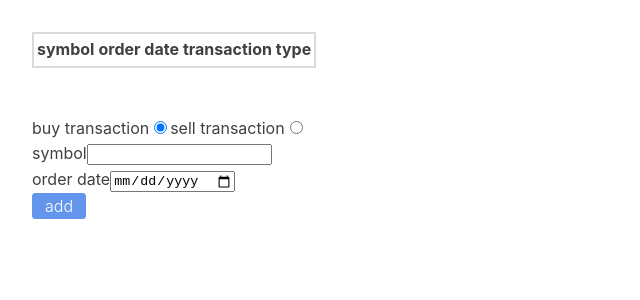
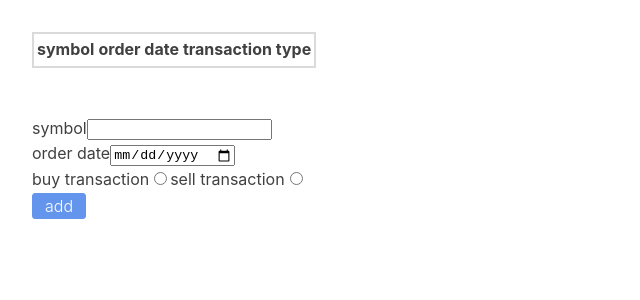
Before and after one commit to PhilipNgPack/trade-timer, a React (Create React App) app: page / in a window 1280 px wide. Shown: the top 300 px of the page, without its empty margins (0-640 px from the left). Built offline with nearby package versions, Linux system fonts and the light colour scheme.

Commit message:
add types to functions used in Table

```diff
--- a/src/Form.tsx
+++ b/src/Form.tsx
@@ -1,7 +1,5 @@
 import React, { Component } from "react";
-import type { TransactionType, Trade } from "./types";
-
-// any, any --> Props, State
+import type { Trade } from "./types";
 
 interface Props {
   handleAdd: any;
@@ -9,9 +7,10 @@ interface Props {
 
 class Form extends Component<Props> {
   emptyFormData = {
+    id: 0,
     symbol: "",
     orderDate: "",
-    transactionType: "bought",
+    transactionType: "buy",
   };
 
   state = this.emptyFormData;
@@ -21,7 +20,7 @@ class Form extends Component<Props> {
 
     this.setState({
       [name]: value,
-      transactionType: value == "buy" ? "bought" : "sold",
+      transactionType: value == "sell" ? "sold" : "bought",
     });
   };
 
@@ -35,27 +34,6 @@ class Form extends Component<Props> {
 
     return (
       <form>
-        <div className="transactionType">
-          <label htmlFor={"buy"}>buy transaction</label>
-          <input
-            type={"radio"}
-            id={"buy"}
-            name={"transactionType"}
-            value={"buy"}
-            checked={this.state.transactionType === "bought"}
-            onChange={this.handleChange}
-          />
-          <label htmlFor={"sell"}>sell transaction</label>
-          <input
-            type={"radio"}
-            id={"sell"}
-            name={"transactionType"}
-            value={"sell"}
-            checked={this.state.transactionType === "sold"}
-            onChange={this.handleChange}
-          />
-        </div>
-
         <div className="symbol">
           <label htmlFor={"symbol"}>symbol</label>
           <input
@@ -77,6 +55,29 @@ class Form extends Component<Props> {
             onChange={this.handleChange}
           />
         </div>
+
+        <div className="transactionType">
+          <label htmlFor={"buy"}>buy transaction</label>
+          <input
+            type={"radio"}
+            id={"buy"}
+            name={"transactionType"}
+            value={"buy"}
+            checked={this.state.transactionType === "bought"}
+            onChange={this.handleChange}
+          />
+
+          <label htmlFor={"sell"}>sell transaction</label>
+          <input
+            type={"radio"}
+            id={"sell"}
+            name={"transactionType"}
+            value={"sell"}
+            checked={this.state.transactionType === "sold"}
+            onChange={this.handleChange}
+          />
+        </div>
+
         <input type={"button"} value={"add"} onClick={this.submitForm} />
       </form>
     );
--- a/src/Table.tsx
+++ b/src/Table.tsx
@@ -1,4 +1,4 @@
-import type { Row, Trade } from "./types";
+import type { Trade } from "./types";
 
 const TableHeader = () => {
   return (
@@ -14,8 +14,8 @@ const TableHeader = () => {
 
 interface Props {
   loggedTrades: Trade[];
-  removeLoggedTrade: any;
-  editTrade: any;
+  removeLoggedTrade: (index: number) => void;
+  editTrade: () => void;
 }
 
 const Table = (props: Props) => {
```
